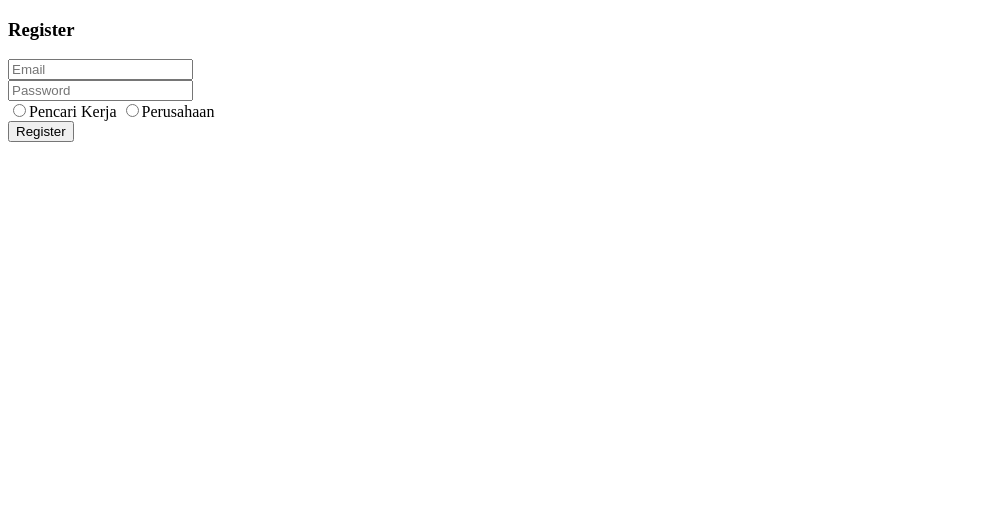
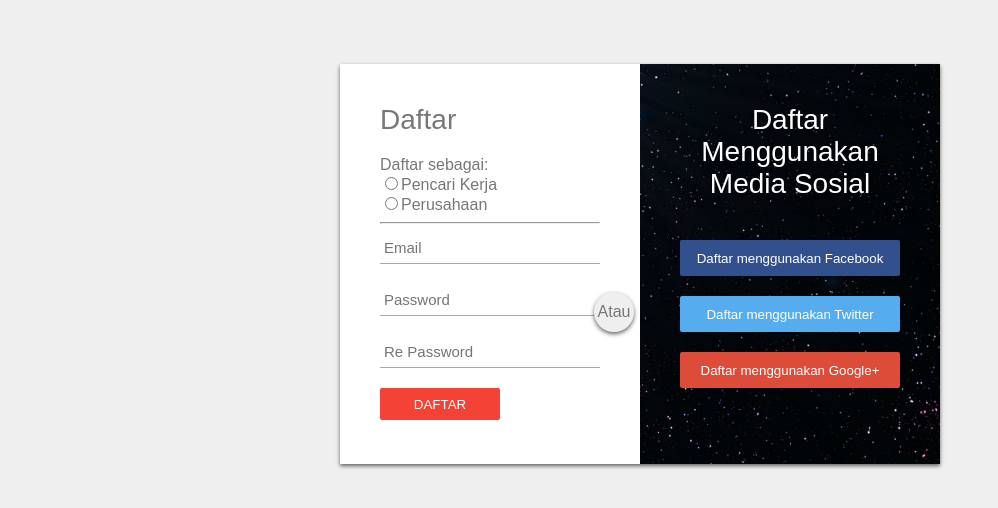
Before and after one commit to yopifebrian/owork_php, a PHP site: page /views/general/register.php in a window 1280 px wide. Shown: the top 508 px of the page, without its empty margins (0-998 px from the left). Run offline with PHP 8.4, Linux system fonts and the light colour scheme.

Commit message:
nambah daftar dan login

```diff
--- a/css/styles.css
+++ b/css/styles.css
@@ -1,6 +1,139 @@
+body{
+	margin: 0;
+	padding: 0;
+	background: #efefef;
+	font-size: 16px;
+	color: #777;
+	font-family: sans-serif;
+	font-weight: 300;
+}
+
+
+
+/* Login */
+#login-box{
+	position: relative;
+	margin: 5% auto;
+	height: 400px;
+	width: 600px;
+	background: #fff;
+	box-shadow: 0 2px 4px rgba(0,0,0,0.6);
+}
+.left-box{
+	position: absolute;
+	top: 0;
+	left: 0;
+	box-sizing: border-box;
+	padding: 40px;
+	width: 300px;
+	height: 400px;
+}
+a:link{
+    text-decoration: none;
+}
+h1{
+	margin: 0 0 20px 0;
+	font-weight: 300;
+	font-size: 28px;
+}
+input[type="email"],
+input[type="password"]{
+	display: block;
+	box-sizing: border-box;
+	margin-bottom: 20px;
+	padding: 4px;
+	width: 220px;
+	height: 32px;
+	border: none;
+	outline: none;
+	border-bottom: 1px solid #aaa;
+	font-family: sans-serif;
+	font-weight: 400;
+	font-size: 15px;
+	transition: 0.2s ease;
+}
+button[type="submit"]{
+	margin-bottom: 28px;
+	width: 120px;
+	height: 32px;
+	background: #f44336;
+	border: none;
+	border-radius: 2px;
+	color: #fff;
+	font-family: sans-serif;
+	font-weight: 500;
+	text-transform: uppercase;
+	transition: 0,2s ease;
+	cursor: pointer;
+}
+button[type="submit"]:hover,
+button[type="submit"]:focus{
+	background: #ff5722;
+	transition: 0.2s ease;
+}
+.or{
+	position: absolute;
+    top: 292px;
+    left: 594px;
+	width: 40px;
+	height: 40px;
+	background: #efefef;
+	border-radius: 50%;
+	box-shadow: 0 2px 4px rgba(0,0,0,0.6);
+	line-height: 40px;
+	text-align: center;
+}
+
+.right-box{
+	position: absolute;
+	top: 0;
+	right: 0;
+	box-sizing: border-box;
+	padding: 40px;
+	width: 300px;
+	height: 400px;
+	background-image: url(../images/img.jpg);
+	background-size: cover;
+	background-position: center;
+}
+
+.right-box .signinwith{
+	display: block;
+	margin-bottom: 40px;
+	font-size: 28px;
+	color: #fff;
+	text-align: center;
+	text-shadow: 0 2px 4px rgba(0,0,0,0.6);
+}
+
+button.social{
+	margin-bottom: 20px;
+	width: 220px;
+	height: 36px;
+	border: none;
+	border-radius: 2px;
+	color: #fff;
+	font-family: sans-serif;
+	font-weight: 500;
+	transition: 0.2s ease;
+	cursor: pointer;
+}
+.facebook{
+	background: #32508e;
+}
+.twitter{
+	background: #55acee;
+}
+.google{
+	background: #dd4b39;
+}
+
+
+
+
+
+/* FOOTER */
 footer{
-    font-family: 'Trebuchet MS', 'Lucida Sans Unicode', 'Lucida Grande', 'Lucida Sans', Arial, sans-serif;
-    position: absolute;
     bottom: 0;
     left: 0;
     right: 0;
--- a/views/general/register.php
+++ b/views/general/register.php
@@ -1,18 +1,29 @@
 <?php
-define('__ROOT__', dirname(dirname(__FILE__)));
-require_once __ROOT__ . '/partials/title-meta.php';
+require_once '../partials/title-meta.php';
 require_once "../../process/register_query.php";
 ?>
+<head>
+  <link rel="stylesheet" href="../../css/styles.css">
+</head>
+<body>
+	<div id="login-box">
+	<div class="left-box">
+		<h1> Daftar </h1>
+    <a>Daftar sebagai</a>:<br>
+    <input type="radio" name="role" id="role" value="Seeker"><label for="role">Pencari Kerja</label><br>
+    <input type="radio" name="role" id="role" value="Company"><label for="role">Perusahaan</label><hr>
+		<input type="email" name="email" placeholder="Email"/>
+		<input type="password" name="password" placeholder="Password"/>
+		<input type="password" name="password" placeholder="Re Password"/>
+		<button name="login" type="submit" >Daftar</button>
+	</div>
 
-<body>
-  <h3>Register</h3>
-  <form method="POST">
-    <input type="email" name="email" placeholder="Email" required />
-    <br />
-    <input type="password" name="password" placeholder="Password" required />
-    <br />
-    <input type="radio" name="role" id="role" value="Seeker"><label for="role">Pencari Kerja</label>
-    <input type="radio" name="role" id="role" value="Company"><label for="role">Perusahaan</label><br>
-    <button name="register" value="Register">Register</button>
-  </form>
+	<div class="right-box">
+		<span class="signinwith"> Daftar Menggunakan<br/>Media Sosial</span>
+		<button class="social facebook"> Daftar menggunakan Facebook </button>
+		<button class="social twitter"> Daftar menggunakan Twitter </button>
+		<button class="social google"> Daftar menggunakan Google+ </button>
+	</div>
+</div>
+	<div class="or"> Atau </div>
 </body>
```
Also changed, not shown: index.php (+24 -15 lines), images/bg.png (added), images/graphic1.svg (deleted), images/graphic2.svg (deleted), images/graphic3.svg (deleted), images/graphic4.svg (deleted), images/graphic5.svg (deleted), images/graphic6.svg (deleted), images/graphic7.svg (deleted), images/graphic8.svg (deleted), images/icon1.svg (deleted), images/icon2.svg (deleted), images/img.jpg (added), images/logo-dark.svg (deleted), 2 more files.
